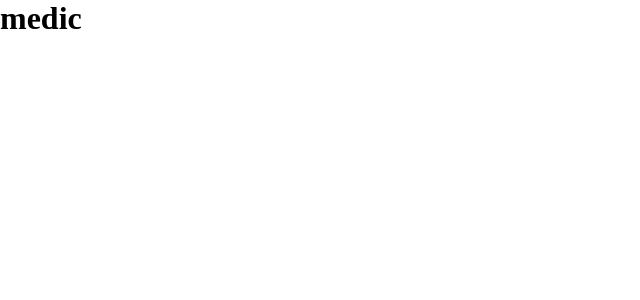
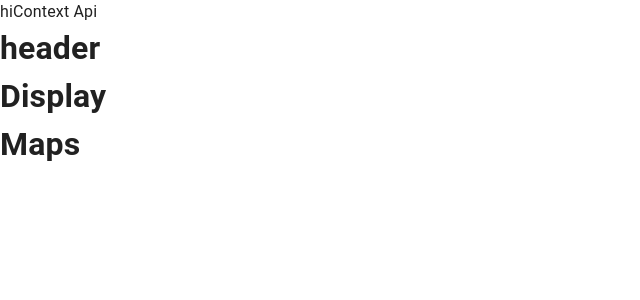
Before and after one commit to Thanika-Somasundaram-T/medic, a React (Create React App) app: page / in a window 1280 px wide. Shown: the top 300 px of the page, without its empty margins (0-640 px from the left). Built offline with nearby package versions, Linux system fonts and the light colour scheme.

Commit message:
Added contextApi and initialised framework parts.

```diff
--- a/package.json
+++ b/package.json
@@ -8,11 +8,14 @@
     "@mui/icons-material": "^5.8.0",
     "@mui/material": "^5.8.1",
     "@mui/styled-engine-sc": "^5.8.0",
+    "@mui/styles": "^5.8.0",
     "@react-google-maps/api": "^2.11.8",
     "@testing-library/jest-dom": "^5.16.4",
     "@testing-library/react": "^13.2.0",
     "@testing-library/user-event": "^13.5.0",
     "axios": "^0.27.2",
+    "chat_application": "^1.0.0",
+    "modulename": "^0.0.4",
     "react": "^18.1.0",
     "react-dom": "^18.1.0",
     "react-scripts": "^2.1.3",
--- a/src/App.js
+++ b/src/App.js
@@ -1,10 +1,20 @@
 import React from 'react';
 import './App.css';
+import Header from './components/header/header';
+import Display from './components/display/display';
+import Maps from './components/maps/maps';
+import { Grid, CssBaseline } from '@mui/material';
+import { useDataLayerValue } from './dataLayer';
 
 function App() {
+	const [ state, dispatch ] = useDataLayerValue();
 	return (
 		<div className="App">
-			<h1>medic</h1>
+			{ state.sayHi }
+				<CssBaseline />
+			<Header/>
+			<Display/>
+			<Maps/>
 		</div>
 	);
 }
--- /dev/null
+++ b/src/components/display/display.css
@@ -0,0 +1,3 @@
+.display {
+	background-color: black;
+}
--- /dev/null
+++ b/src/components/display/display.js
@@ -0,0 +1,9 @@
+import React from 'react';
+
+const Display = () => {
+	return (
+			<h1>Display</h1>
+	);
+}
+
+export default Display;
--- /dev/null
+++ b/src/components/header/header.js
@@ -0,0 +1,12 @@
+import React from 'react';
+import { Autocomplete } from '@react-google-maps/api';
+import { InputBase } from '@mui/material';
+import SearchIcon from '@mui/icons-material/Search';
+
+const Header = () => {
+	return (
+		<h1>header</h1>
+	);
+}
+
+export default Header;
--- /dev/null
+++ b/src/components/maps/maps.js
@@ -0,0 +1,9 @@
+import React from 'react';
+
+const Maps = () => {
+	return (
+			<h1>Maps</h1>
+	);
+}
+
+export default Maps;
--- /dev/null
+++ b/src/dataLayer.js
@@ -0,0 +1,16 @@
+import React, {
+	createContext,
+	useContext,
+	useReducer,
+} from 'react';
+
+export const DataLayerContext = createContext();
+
+export const DataLayer = ({ initialState, reducer, children }) => (
+	<DataLayerContext.Provider value={ useReducer( reducer, initialState )}>
+		{ children }
+	</DataLayerContext.Provider>
+);
+
+export const useDataLayerValue = () =>
+	useContext(DataLayerContext);
--- a/src/index.js
+++ b/src/index.js
@@ -3,15 +3,16 @@ import ReactDOM from 'react-dom/client';
 import './index.css';
 import App from './App';
 import reportWebVitals from './reportWebVitals';
+import { DataLayer } from './dataLayer';
+import reducer, { initialState } from './reducer';
 
 const root = ReactDOM.createRoot(document.getElementById('root'));
 root.render(
 	<React.StrictMode>
-		<App />
+	<DataLayer initialState={ initialState } reducer={ reducer }>
+			<App />
+		</DataLayer>
 	</React.StrictMode>
 );
 
-// If you want to start measuring performance in your app, pass a function
-// to log results (for example: reportWebVitals(console.log))
-// or send to an analytics endpoint. Learn more: https://bit.ly/CRA-vitals
 reportWebVitals();
--- /dev/null
+++ b/src/reducer.js
@@ -0,0 +1,18 @@
+
+export const initialState = {
+sayHi: 'hiContext Api'
+};
+
+const reducer = ( state, action ) => {
+	switch(action.type) {
+		case 'SET_OPTION':
+			return ({
+				...state,
+				option: action.option,
+			});
+		default:
+			return state;
+	}
+}
+
+export default reducer;
```
Also changed, not shown: 1 other file (tests, documents, lock files or other folders).
